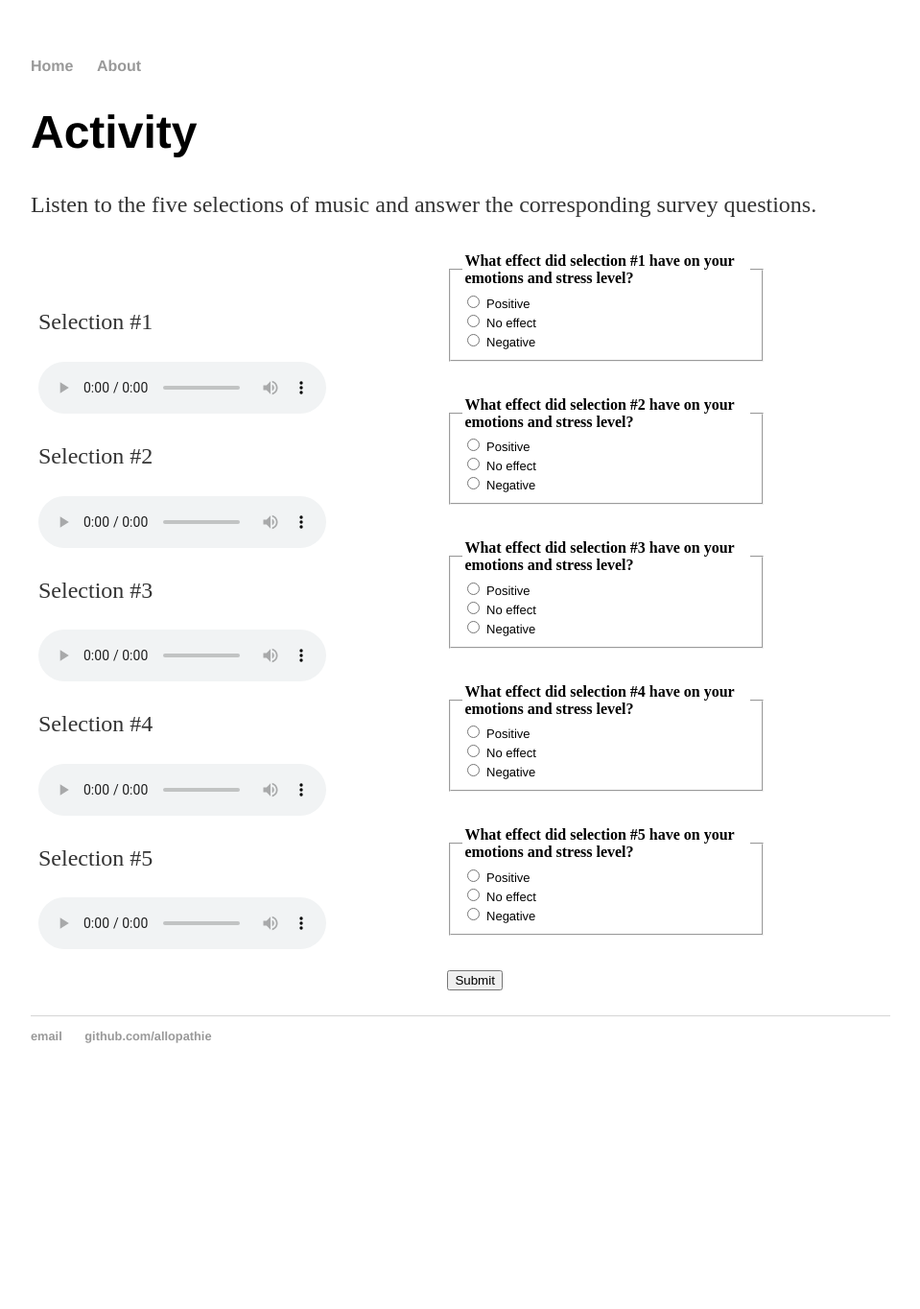
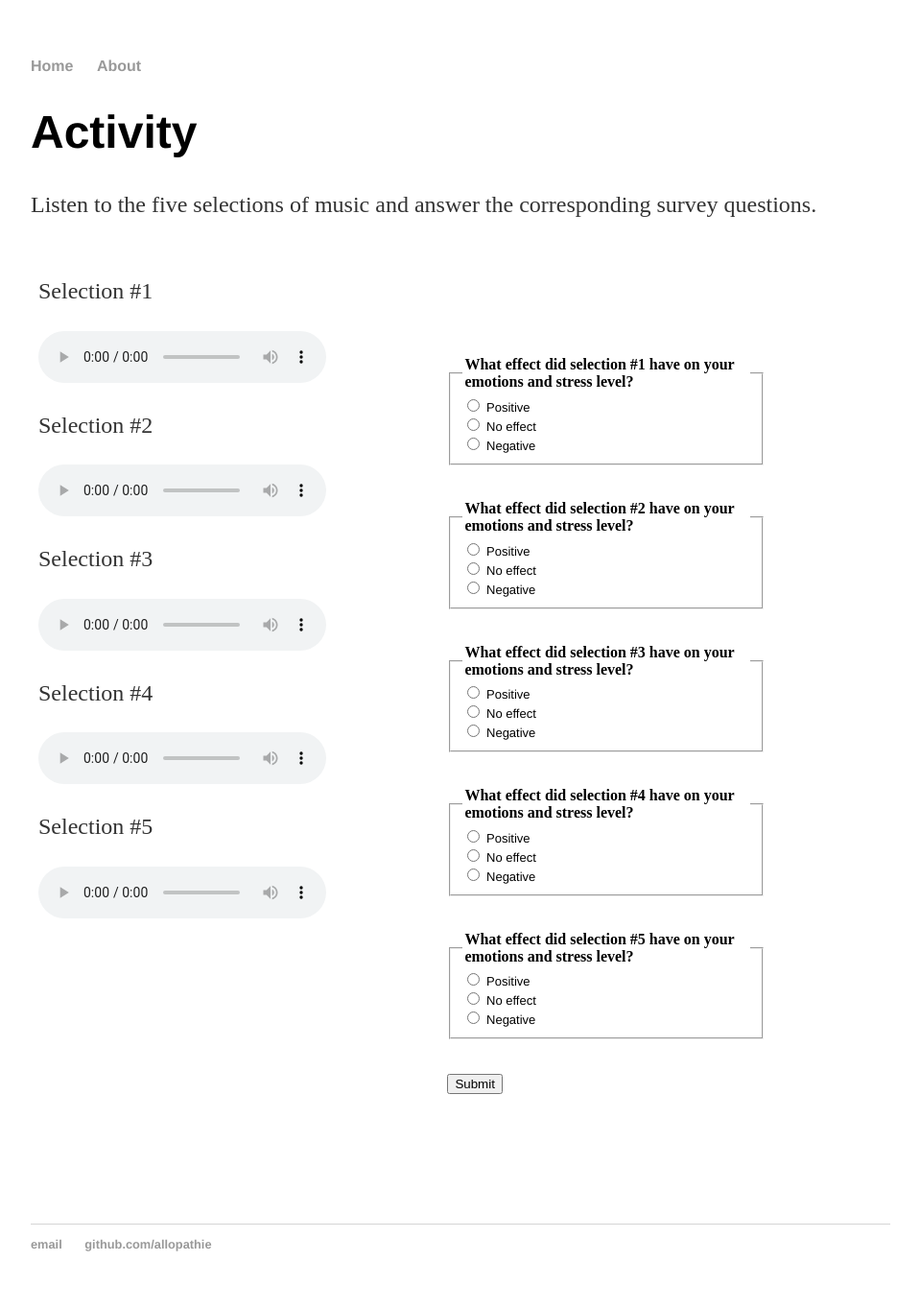
Before and after one commit to allopathie/musictherapy, a Jekyll site: the page built from activity/index.html, in a window 1280 px wide. Shown: the whole page at 96% size, without its empty margins (160-1119 px from the left). Built offline with Jekyll 4.4.1, drawn with Linux system fonts in a browser that asks for light colours; before the commit the page ends 1147 px from its top, so only the background shows below that.

Commit message:
Update index.html

```diff
--- a/activity/index.html
+++ b/activity/index.html
@@ -85,24 +85,15 @@
 			<audio controls>
   				<source src="Clair%20de%20Lune%20-%20Debussy.mp3" type="audio/mpeg">
 			</audio>
-			<p> </p>
-			<p> </p>
-			<p> </p>
-			<p> </p>
-			<p> </p>
-			<p> </p>
-			<p> </p>
-			<p> </p>
-			<p> </p>
-			<p> </p>
-			<p> </p>
-			<p> </p>
-			<p> </p>
-			<p> </p>
-			<p> </p>
-			<p> </p>
-			<p> </p>
-			<p> </p>
+			<br /><br />
+			<br /><br />
+			<br /><br />
+			<br /><br />
+			<br /><br />
+			<br /><br />
+			<br /><br />
+			<br /><br />
+			<br /><br />
 		</td>
 		<td>
 			<!-- begin quiz html -->
```
